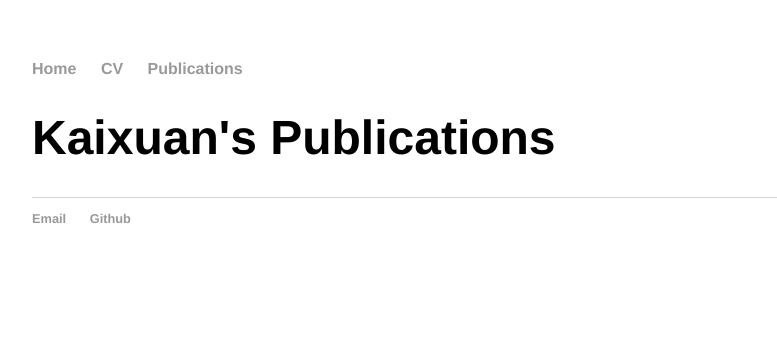
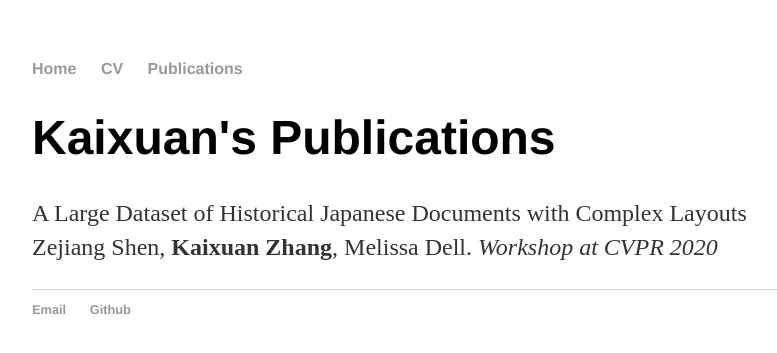
Before and after one commit to KaixuanZ/KaixuanZ.github.io, a Jekyll site: the page built from publication/index.html, in a window 1280 px wide. Shown: the top 353 px of the page, without its empty margins (160-937 px from the left). Built offline with Jekyll 4.4.1, drawn with Linux system fonts in a browser that asks for light colours.

Commit message:
Update index.html

```diff
--- a/publication/index.html
+++ b/publication/index.html
@@ -3,9 +3,5 @@ layout: default
 title: Kaixuan's Publications
 ---
 	<h1>{{ page.title }}</h1>
-	<ul class="publication">
-
-	  {% for publication in site.publications %}
-	    <li><span>{{ publication.date | date_to_string }}</span> » <a href="{{ publication.url }}" title="{{ publication.title }}">{{ publication.title }}</a></li>
-	  {% endfor %}
-	</ul>
+	<p> A Large Dataset of Historical Japanese Documents with Complex Layouts <br>
+	Zejiang Shen, <strong>Kaixuan Zhang</strong>, Melissa Dell.  <em> Workshop at CVPR 2020</em> </p>
```
